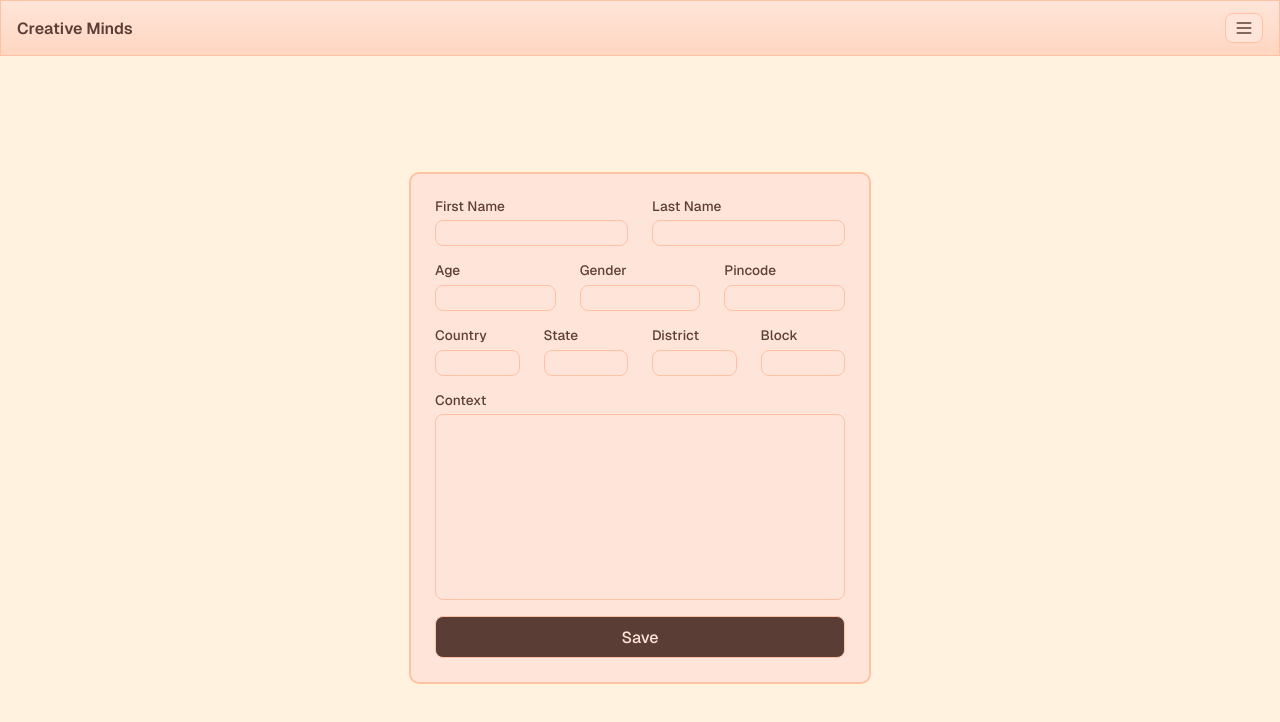
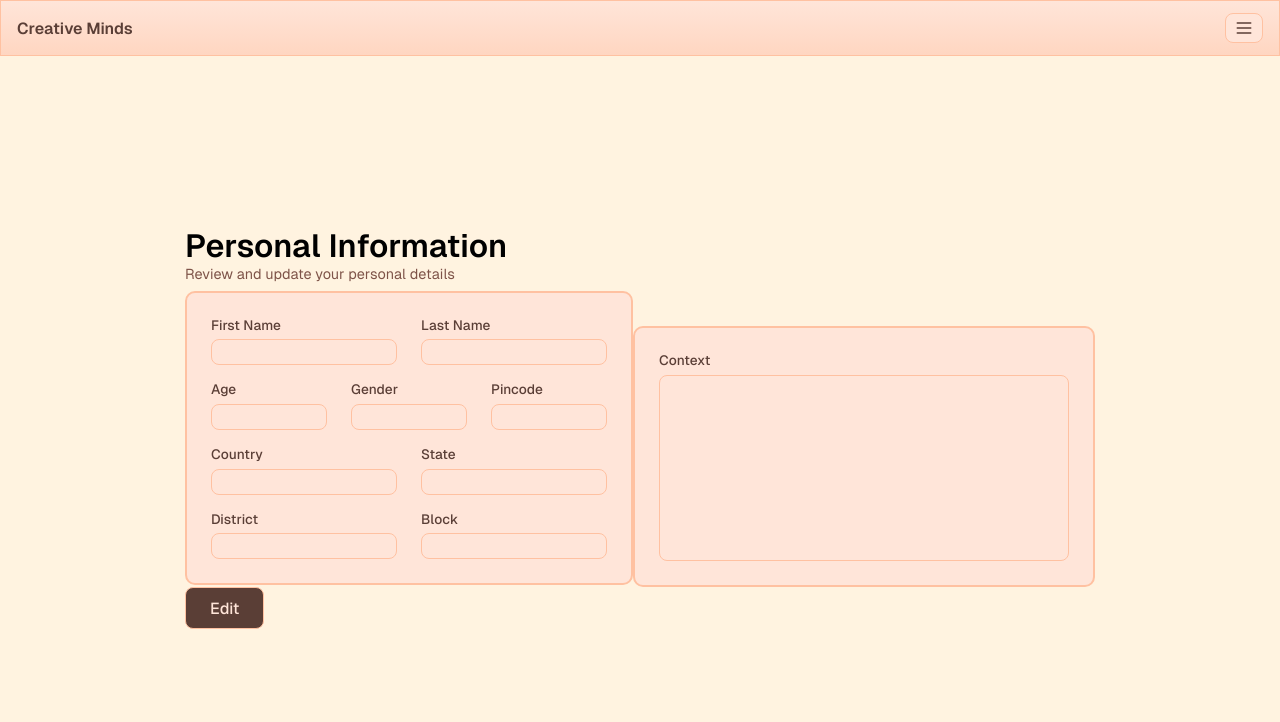
Before and after one commit to Vishal-Pattar/MindCare, a React (Create React App) app: page /profileDisplay in a window 1280 px wide. Shown: the top 722 px of the page. Built offline with nearby package versions, Linux system fonts and the light colour scheme; no server answers.

Commit message:
Updated DisplayProfile.jsx

```diff
--- a/src/components/Profile/DisplayProfile.jsx
+++ b/src/components/Profile/DisplayProfile.jsx
@@ -70,15 +70,29 @@ const DisplayProfile = () => {
 
   return (
     <div className="profile__window">
-      <div className="profile__container">
+      <div className="profile__block">
+        <div className="profile__span">
+          <span className="profile__header">
+            <div className="profile__title">Personal Information</div>
+            <div className="profile__description">
+              Review and update your personal details
+            </div>
+          </span>
+        </div>
+        <div className="profile__span">
+          <div className="profile__container profile__container--big">
             <span className="profile__group">
               <div className="profile__input">
                 <div className="profile__input--label">First Name</div>
-            <div className="profile__input--value">{formData.first_name}</div>
+                <div className="profile__input--value">
+                  {formData.first_name}
+                </div>
               </div>
               <div className="profile__input">
                 <div className="profile__input--label">Last Name</div>
-            <div className="profile__input--value">{formData.last_name}</div>
+                <div className="profile__input--value">
+                  {formData.last_name}
+                </div>
               </div>
             </span>
             <span className="profile__group">
@@ -104,6 +118,8 @@ const DisplayProfile = () => {
                 <div className="profile__input--label">State</div>
                 <div className="profile__input--value">{formData.state}</div>
               </div>
+            </span>
+            <span className="profile__group">
               <div className="profile__input">
                 <div className="profile__input--label">District</div>
                 <div className="profile__input--value">{formData.district}</div>
@@ -113,13 +129,19 @@ const DisplayProfile = () => {
                 <div className="profile__input--value">{formData.block}</div>
               </div>
             </span>
+          </div>
+          <div className="profile__container profile__container--big">
             <div className="profile__input">
               <div className="profile__input--label">Context</div>
               <div className="profile__input--textarea">{formData.context}</div>
             </div>
+          </div>
+        </div>
+        <div className="profile__span">
           <button type="submit" className="profile__button">
-          Save
+            Edit
           </button>
+        </div>
       </div>
     </div>
   );
```
Lines whose indentation alone changed are shown as unchanged.
